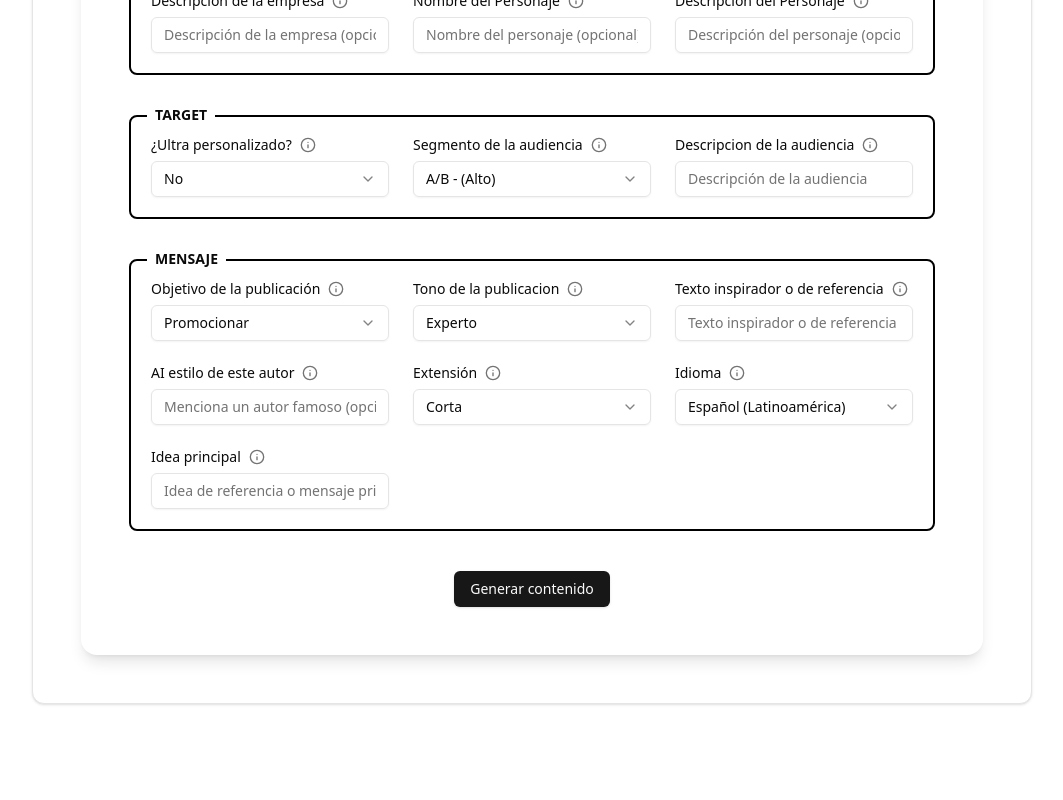
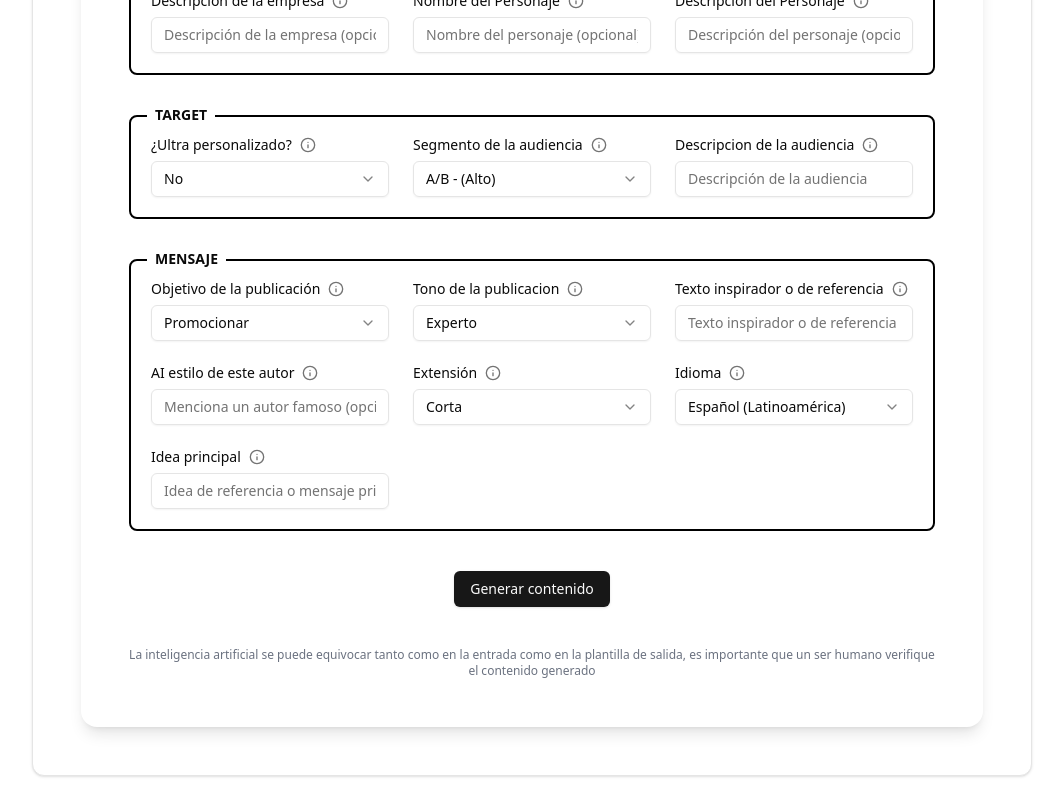
Before and after one commit to info-iactiva/next-gac-content-plataform, a Next.js app: page / in a window 1280 px wide. Shown: the part 478-1278 px from the top of the page, without its empty margins (108-1171 px from the left). Before the commit the page ends 1206 px from the top, so only its background shows below. Built offline with nearby package versions, Linux system fonts and the light colour scheme.

Commit message:
feat: add disclaimer

```diff
--- a/src/components/ContentInput.tsx
+++ b/src/components/ContentInput.tsx
@@ -1057,6 +1057,9 @@ export const ContentInput: FC<TPropsContentInputProps> = ({ onGenerate }) => {
             <Button type="submit">Generar contenido</Button>
           </div>
 
+          <span className="col-span-3 text-xs text-gray-500 text-center">
+            La inteligencia artificial se puede equivocar tanto como en la entrada como en la plantilla de salida, es importante que un ser humano verifique el contenido generado
+          </span>
         </form>
       </FormProvider>
       {/* </FormProvider> */}
```
